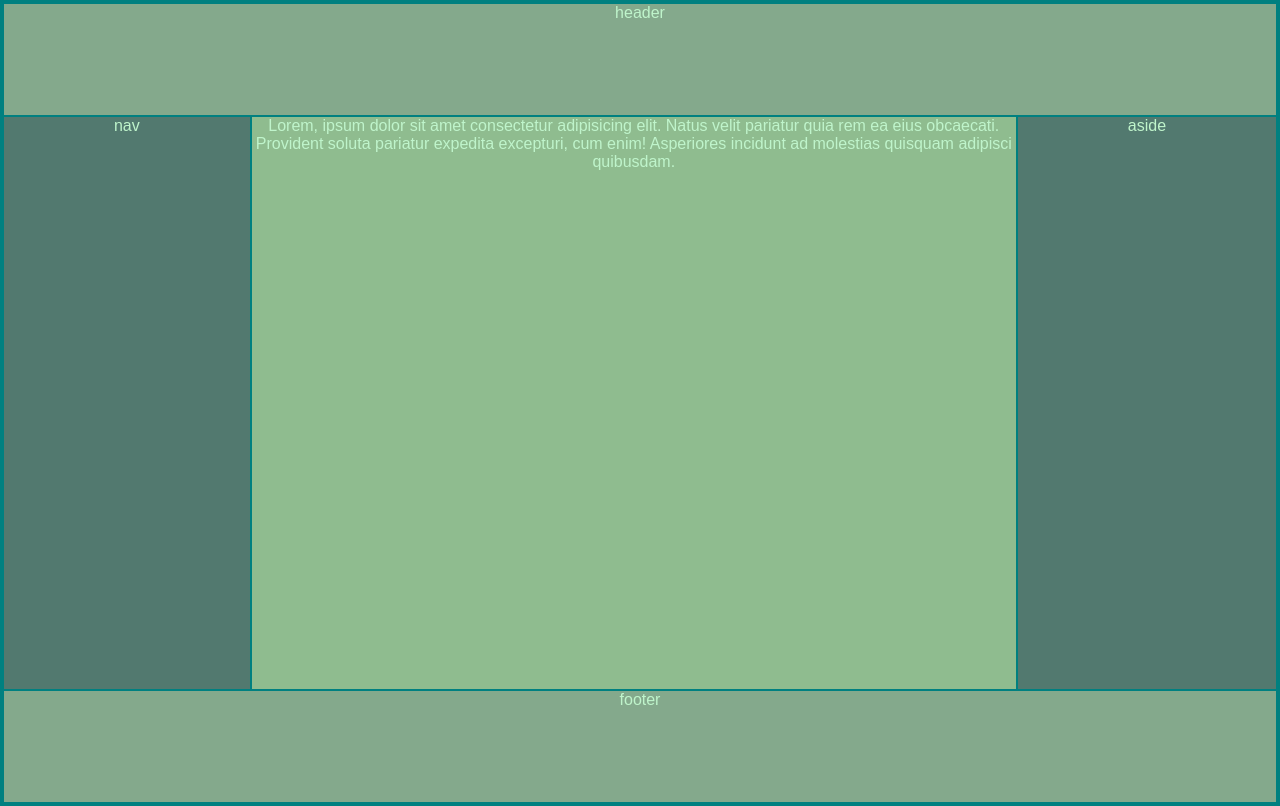
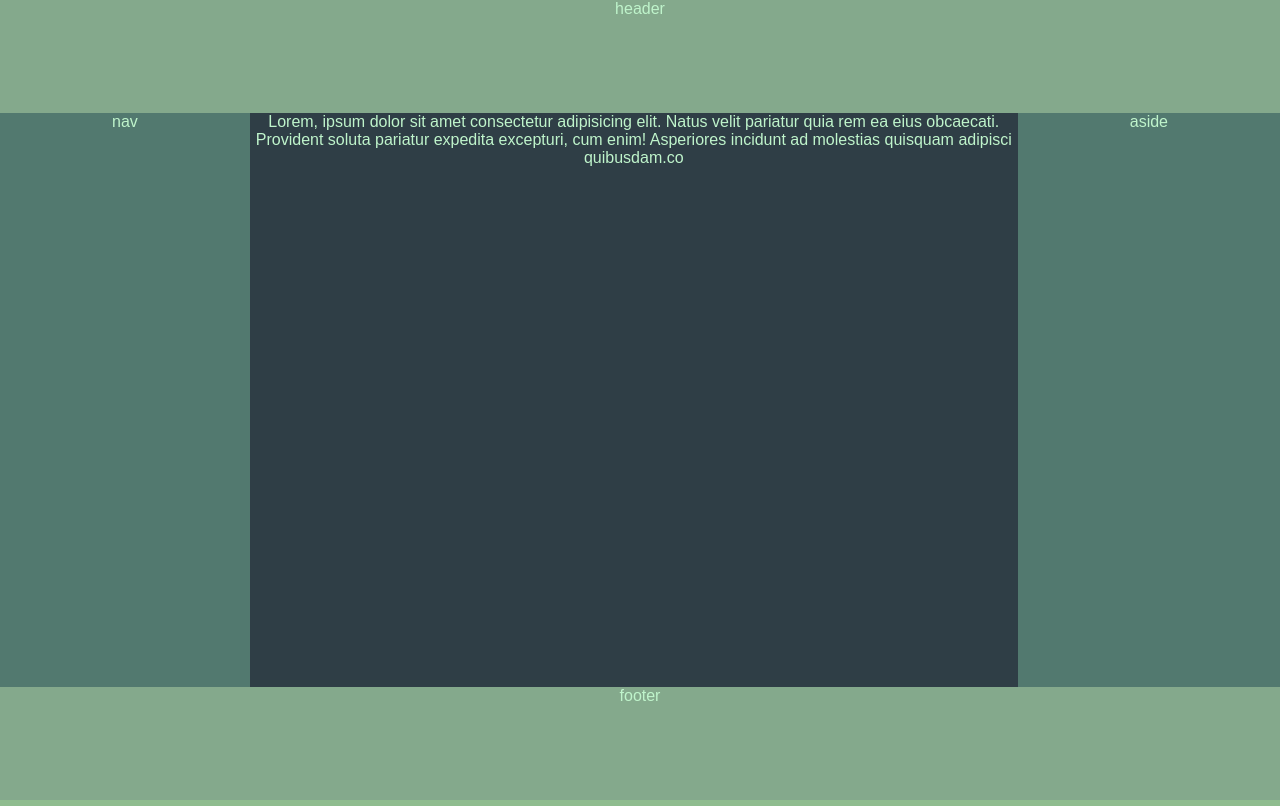
Before and after one commit to Krisvong/holy-grail-layout-, a plain HTML site: page index.html in a window 1280 px wide. Drawn offline with Linux system fonts and the light colour scheme.

Commit message:
updated activty to fix code

```diff
--- a/index.html
+++ b/index.html
@@ -11,7 +11,7 @@
     <div class="container">
       <header>header</header>
       <nav>nav</nav>
-      <main>Lorem, ipsum dolor sit amet consectetur adipisicing elit. Natus velit pariatur quia rem ea eius obcaecati. Provident soluta pariatur expedita excepturi, cum enim! Asperiores incidunt ad molestias quisquam adipisci quibusdam.</main>
+      <main>Lorem, ipsum dolor sit amet consectetur adipisicing elit. Natus velit pariatur quia rem ea eius obcaecati. Provident soluta pariatur expedita excepturi, cum enim! Asperiores incidunt ad molestias quisquam adipisci quibusdam.co</main>
       <aside>aside</aside>
       <footer>footer</footer>
     </div>
--- a/styles.css
+++ b/styles.css
@@ -1,6 +1,8 @@
-* {
+
+/* * {
     border: 1px solid teal;
-}
+}                   */
+
 :root {
     --pale-sage: #BFF4CB;
     --sage: #84A98C;
@@ -8,6 +10,7 @@
     --deep-emerald: #354F52;
     --night-forest: #2F3E46;
 }
+
 
 body {
     margin: 0;
@@ -17,9 +20,9 @@ body {
     color: var(--pale-sage);
   }
 
-
 body {
     background-color: darkseagreen;
+
 }
 
 .container {
@@ -32,7 +35,7 @@ body {
 main {
     min-height: 60vh;
     flex-grow: 5;
-
+    background-color: var(--night-forest);
   }
 
   aside, nav {
@@ -44,18 +47,15 @@ footer, header {
     background-color: var(--sage);
     flex-grow: 1;
   }
-
   @media (min-width: 600px) {
     .container {
       flex-direction: row;
       flex-wrap: wrap;
     }
-}
-
     main {
       max-width: 60%;
     }
-
     header, footer {
       width: 100%;
     }
+  }
```
Lines whose indentation alone changed are shown as unchanged.
